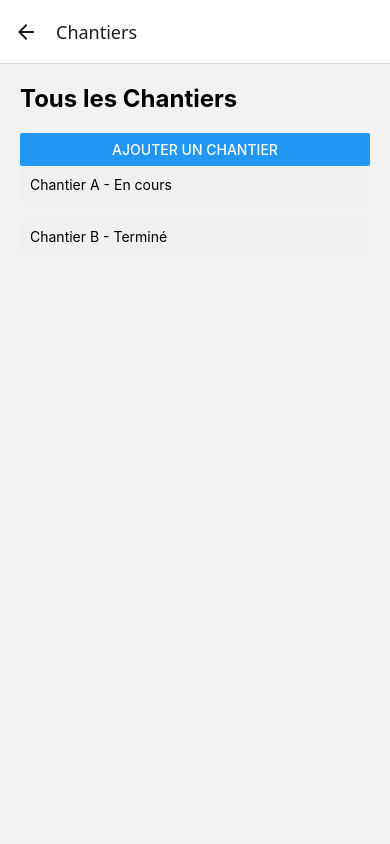
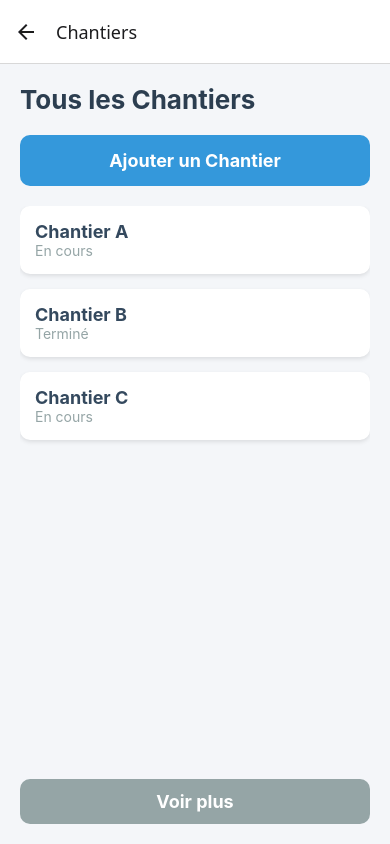
Before and after one commit to RobelEs/Projet-Archi-HEG, a React Native app: screen /Chantiers in a window 390 px wide. Built offline with nearby package versions, Linux system fonts and the light colour scheme.

Commit message:
05.03.13

```diff
--- a/composants/ChantierForm.js
+++ b/composants/ChantierForm.js
@@ -1,5 +1,5 @@
 import React, { useState } from "react";
-import { View, Text, TextInput, Button, StyleSheet } from "react-native";
+import { View, Text, TextInput, TouchableOpacity, StyleSheet, Alert } from "react-native";
 
 const ChantierForm = ({ onSubmit }) => {
   const [nom, setNom] = useState("");
@@ -7,7 +7,7 @@ const ChantierForm = ({ onSubmit }) => {
 
   const handleSubmit = () => {
     if (!nom || !statut) {
-      alert("Veuillez remplir tous les champs !");
+      Alert.alert("Erreur", "Veuillez remplir tous les champs !");
       return;
     }
 
@@ -17,7 +17,7 @@ const ChantierForm = ({ onSubmit }) => {
   };
 
   return (
-    <View style={styles.container}>
+    <View style={styles.formContainer}>
       <Text style={styles.title}>Nouveau Chantier</Text>
 
       <Text style={styles.label}>Nom du Chantier</Text>
@@ -36,40 +36,66 @@ const ChantierForm = ({ onSubmit }) => {
         placeholder="Statut du chantier"
       />
 
-      <Button title="Ajouter" onPress={handleSubmit} />
+      {/* Bouton personnalisé avec style */}
+      <TouchableOpacity style={styles.submitButton} onPress={handleSubmit}>
+        <Text style={styles.submitButtonText}>Ajouter</Text>
+      </TouchableOpacity>
     </View>
   );
 };
 
 const styles = StyleSheet.create({
-  container: {
-    flex: 1,
+  formContainer: {
     width: "100%",
-    justifyContent: "center",
-    alignItems: "center",
-    paddingHorizontal: 20,
-    backgroundColor: "#fff",
+    maxWidth: 450, // Limiter la largeur du formulaire
+    padding: 20,
+    backgroundColor: "#fff", // Fond blanc pour le formulaire
+    borderRadius: 10,
+    shadowColor: "#000", // Ombre pour donner de la profondeur
+    shadowOffset: { width: 0, height: 4 },
+    shadowOpacity: 0.2,
+    shadowRadius: 6,
+    elevation: 5, // Ombre pour Android
+    alignItems: "stretch", // Assurer que les éléments prennent toute la largeur
   },
   title: {
     fontSize: 24,
     fontWeight: "bold",
     marginBottom: 20,
+    textAlign: "center",
+    color: "#2c3e50", // Couleur sombre pour le titre
   },
   label: {
     fontSize: 16,
-    alignSelf: "flex-start",
+    color: "#34495e", // Couleur gris foncé pour les labels
     marginBottom: 5,
   },
   input: {
-    width: "100%",
-    maxWidth: 400,
     height: 50,
     borderWidth: 1,
     borderColor: "#ccc",
     borderRadius: 8,
     paddingHorizontal: 15,
     marginBottom: 15,
-    backgroundColor: "#f9f9f9",
+    backgroundColor: "#fff", // Fond blanc pour les champs de texte
+    fontSize: 16,
+    color: "#2c3e50", // Texte sombre
+  },
+  submitButton: {
+    backgroundColor: "#3498db", // Bleu pour attirer l'attention sur le bouton
+    paddingVertical: 15,
+    paddingHorizontal: 30,
+    borderRadius: 8,
+    alignItems: "center",
+    marginTop: 20,
+    elevation: 3, // Ombre pour effet de surélévation sur Android
+    shadowOpacity: 0.1, // Ombre pour iOS
+    shadowRadius: 5,
+  },
+  submitButtonText: {
+    color: "#fff",
+    fontSize: 18,
+    fontWeight: "bold",
   },
 });
 
--- /dev/null
+++ b/composants/GenericList.js
@@ -0,0 +1,32 @@
+import React from "react";
+import { View, FlatList, Text, StyleSheet } from "react-native";
+
+const GenericList = ({ data, renderItemContent }) => {
+  return (
+    <FlatList
+      data={data}
+      keyExtractor={(item) => item.id.toString()}  // Assure-toi que chaque élément a une propriété 'id' unique
+      renderItem={({ item }) => (
+        <View style={styles.itemContainer}>
+          {renderItemContent(item)}  {/* Appelle la fonction renderItemContent pour personnaliser le rendu de chaque item */}
+        </View>
+      )}
+    />
+  );
+};
+
+const styles = StyleSheet.create({
+  itemContainer: {
+    backgroundColor: "#fff",
+    padding: 15,
+    marginBottom: 15,
+    borderRadius: 10,
+    shadowColor: "#000",
+    shadowOpacity: 0.1,
+    shadowOffset: { width: 0, height: 2 },
+    shadowRadius: 4,
+    elevation: 5,  // Ombre sur Android
+  },
+});
+
+export default GenericList;
--- a/screens/AjouterChantierScreen.js
+++ b/screens/AjouterChantierScreen.js
@@ -1,31 +1,30 @@
-// screens/AjouterChantierScreen.js
+// AjouterChantierScreen.js
 import React from "react";
-import { View, StyleSheet } from "react-native";
+import { View, StyleSheet, ScrollView } from "react-native";
 import ChantierForm from "../composants/ChantierForm";
 
 const AjouterChantierScreen = ({ navigation }) => {
   const handleAjoutChantier = (chantier) => {
     console.log("Chantier ajouté :", chantier);
-    navigation.navigate("Chantiers"); // Retour à la liste des chantiers après l'ajout
+    navigation.replace("Chantiers"); // Remplace la page AjouterChantier par Chantiers
   };
 
   return (
-    <View style={styles.container}>
+    <ScrollView contentContainerStyle={styles.container}>
       <ChantierForm onSubmit={handleAjoutChantier} />
-    </View>
+    </ScrollView>
   );
 };
 
 const styles = StyleSheet.create({
-    container: {
-      flex: 1,
-      width: "100%",
-      justifyContent: "center",
-      alignItems: "center",
-      padding: 20,
-      backgroundColor: "#fff",
-    },
-  });
-
+  container: {
+    flexGrow: 1, // Utilise flexGrow pour garantir que le contenu occupe toute la hauteur disponible
+    width: "100%",
+    padding: 20,
+    backgroundColor: "#f5f5f5", // Arrière-plan plus doux
+    justifyContent: "center", // Centrer le contenu verticalement
+    alignItems: "center", // Centrer horizontalement
+  },
+});
 
 export default AjouterChantierScreen;
--- a/screens/ChantiersScreen.js
+++ b/screens/ChantiersScreen.js
@@ -1,31 +1,52 @@
-// screens/ChantiersScreen.js
-import React from "react";
-import { View, Text, Button, StyleSheet, FlatList } from "react-native";
+import React, { useState } from "react";
+import { View, Text, TouchableOpacity, StyleSheet } from "react-native";
+import GenericList from "../composants/GenericList";  // Assure-toi d'importer correctement ton composant GenericList
 
 const ChantiersScreen = ({ navigation }) => {
   const chantiers = [
     { id: "1", nom: "Chantier A", statut: "En cours" },
     { id: "2", nom: "Chantier B", statut: "Terminé" },
+    { id: "3", nom: "Chantier C", statut: "En cours" },
+    { id: "4", nom: "Chantier D", statut: "Terminé" },
+    { id: "5", nom: "Chantier E", statut: "En cours" },
+    { id: "6", nom: "Chantier F", statut: "Terminé" },
   ];
+
+  const [visibleItems, setVisibleItems] = useState(3);  // Nombre d'éléments à afficher initialement
+
+  const loadMoreItems = () => {
+    setVisibleItems(visibleItems + 3);  // Ajouter 3 éléments à chaque fois qu'on clique sur "Voir plus"
+  };
+
+  // Limite les chantiers affichés à ceux qui sont visibles
+  const limitedChantiers = chantiers.slice(0, visibleItems);
+
+  // Fonction pour afficher chaque chantier
+  const renderChantier = (item) => (
+    <>
+      <Text style={styles.chantierName}>{item.nom}</Text>
+      <Text style={styles.chantierStatus}>{item.statut}</Text>
+    </>
+  );
 
   return (
     <View style={styles.container}>
       <Text style={styles.title}>Tous les Chantiers</Text>
 
-      <Button
-        title="Ajouter un chantier"
-        onPress={() => navigation.navigate('AjouterChantier')}
-      />
+      <TouchableOpacity
+        style={styles.addButton}
+        onPress={() => navigation.navigate("AjouterChantier")}
+      >
+        <Text style={styles.addButtonText}>Ajouter un Chantier</Text>
+      </TouchableOpacity>
 
-      <FlatList
-        data={chantiers}
-        keyExtractor={(item) => item.id}
-        renderItem={({ item }) => (
-          <View style={styles.chantierCard}>
-            <Text>{item.nom} - {item.statut}</Text>
-          </View>
-        )}
-      />
+      {/* Utilisation du composant GenericList */}
+      <GenericList data={limitedChantiers} renderItemContent={renderChantier} />
+
+      {/* Bouton pour charger plus d'éléments */}
+      <TouchableOpacity style={styles.loadMoreButton} onPress={loadMoreItems}>
+        <Text style={styles.loadMoreText}>Voir plus</Text>
+      </TouchableOpacity>
     </View>
   );
 };
@@ -33,18 +54,47 @@ const ChantiersScreen = ({ navigation }) => {
 const styles = StyleSheet.create({
   container: {
     flex: 1,
+    backgroundColor: "#f4f6f9",
     padding: 20,
   },
   title: {
-    fontSize: 24,
+    fontSize: 26,
     fontWeight: "bold",
     marginBottom: 20,
+    color: "#2c3e50",
   },
-  chantierCard: {
-    marginBottom: 15,
-    padding: 10,
-    backgroundColor: "#f0f0f0",
-    borderRadius: 5,
+  addButton: {
+    backgroundColor: "#3498db",  // Bleu
+    paddingVertical: 15,
+    borderRadius: 10,
+    marginBottom: 20,
+    alignItems: "center",
+  },
+  addButtonText: {
+    color: "#fff",
+    fontSize: 18,
+    fontWeight: "bold",
+  },
+  loadMoreButton: {
+    backgroundColor: "#95a5a6",
+    paddingVertical: 12,
+    borderRadius: 10,
+    marginTop: 20,
+    alignItems: "center",
+  },
+  loadMoreText: {
+    color: "#fff",
+    fontSize: 18,
+    fontWeight: "bold",
+  },
+  chantierName: {
+    fontSize: 18,
+    fontWeight: "bold",
+    color: "#34495e",
+  },
+  chantierStatus: {
+    fontSize: 14,
+    color: "#95a5a6",
   },
 });
 
--- a/screens/ClientsScreen.js
+++ b/screens/ClientsScreen.js
@@ -1,4 +1,3 @@
-// screens/ClientsScreen.js
 import React from "react";
 import { View, Text, FlatList, TouchableOpacity, StyleSheet } from "react-native";
 
@@ -31,23 +30,35 @@ const ClientsScreen = ({ navigation }) => {
 const styles = StyleSheet.create({
   container: {
     flex: 1,
+    backgroundColor: "#ecf0f1", // Fond clair pour un aspect plus moderne
     padding: 20,
   },
   title: {
-    fontSize: 24,
+    fontSize: 26,
     fontWeight: "bold",
+    color: "#2c3e50", // Couleur sombre pour le titre
+    marginBottom: 20,
   },
   item: {
-    padding: 15,
-    marginVertical: 8,
-    backgroundColor: "#f0f0f0",
+    padding: 20,
+    marginVertical: 10,
+    backgroundColor: "#ffffff", // Fond blanc pour chaque item
     borderRadius: 10,
+    shadowColor: "#000", // Ombre pour donner un effet de profondeur
+    shadowOpacity: 0.1,
+    shadowOffset: { width: 0, height: 4 },
+    shadowRadius: 6,
+    elevation: 5, // Pour Android
   },
   itemText: {
-    fontSize: 18,
+    fontSize: 20,
+    fontWeight: "bold",
+    color: "#34495e", // Couleur sombre pour les titres des chantiers
   },
   itemSubText: {
-    color: "gray",
+    color: "#7f8c8d", // Gris clair pour la description
+    fontSize: 16,
+    marginTop: 5,
   },
 });
 
--- /dev/null
+++ b/screens/DonneesPersonnellesScreen.js
@@ -0,0 +1,128 @@
+// DonnéesPersonnellesScreen.js
+import React, { useState } from "react";
+import { View, Text, TextInput, TouchableOpacity, StyleSheet } from "react-native";
+
+const DonneesPersonnellesScreen = () => {
+  const [phone, setPhone] = useState("0123456789");
+  const [email, setEmail] = useState("exemple@email.com");
+  const [address, setAddress] = useState("123 Rue Exemple, Ville");
+
+  const firstName = "John";
+  const lastName = "Doe";
+  const birthDate = "01/01/1990";
+
+  const handleSave = () => {
+    alert("Données enregistrées !");
+  };
+
+  return (
+    <View style={styles.container}>
+      <Text style={styles.title}>Mes informations personnelles</Text>
+
+      <View style={styles.infoContainer}>
+        <Text style={styles.infoLabel}>Nom</Text>
+        <Text style={styles.infoText}>{lastName}</Text>
+      </View>
+
+      <View style={styles.infoContainer}>
+        <Text style={styles.infoLabel}>Prénom</Text>
+        <Text style={styles.infoText}>{firstName}</Text>
+      </View>
+
+      <View style={styles.infoContainer}>
+        <Text style={styles.infoLabel}>Date de naissance</Text>
+        <Text style={styles.infoText}>{birthDate}</Text>
+      </View>
+
+      {/* Modifiables */}
+      <View style={styles.inputContainer}>
+        <Text style={styles.label}>Numéro de téléphone</Text>
+        <TextInput
+          style={styles.input}
+          value={phone}
+          onChangeText={setPhone}
+          keyboardType="phone-pad"
+        />
+      </View>
+
+      <View style={styles.inputContainer}>
+        <Text style={styles.label}>Adresse email</Text>
+        <TextInput
+          style={styles.input}
+          value={email}
+          onChangeText={setEmail}
+          keyboardType="email-address"
+        />
+      </View>
+
+      <View style={styles.inputContainer}>
+        <Text style={styles.label}>Adresse</Text>
+        <TextInput
+          style={styles.input}
+          value={address}
+          onChangeText={setAddress}
+        />
+      </View>
+
+      <TouchableOpacity style={styles.saveButton} onPress={handleSave}>
+        <Text style={styles.saveButtonText}>Sauvegarder</Text>
+      </TouchableOpacity>
+    </View>
+  );
+};
+
+const styles = StyleSheet.create({
+  container: {
+    flex: 1,
+    padding: 20,
+    backgroundColor: "#f5f5f5",
+  },
+  title: {
+    fontSize: 24,
+    fontWeight: "bold",
+    marginBottom: 20,
+    color: "#333",
+  },
+  infoContainer: {
+    marginBottom: 15,
+  },
+  infoLabel: {
+    fontSize: 18,
+    color: "#555",
+  },
+  infoText: {
+    fontSize: 16,
+    color: "#777",
+    marginTop: 5,
+  },
+  inputContainer: {
+    marginBottom: 15,
+  },
+  label: {
+    fontSize: 18,
+    color: "#555",
+  },
+  input: {
+    height: 45,
+    borderColor: "#ccc",
+    borderWidth: 1,
+    borderRadius: 5,
+    paddingLeft: 10,
+    fontSize: 16,
+    marginTop: 5,
+  },
+  saveButton: {
+    backgroundColor: "#27AE60",
+    paddingVertical: 12,
+    borderRadius: 10,
+    marginTop: 30,
+    alignItems: "center",
+  },
+  saveButtonText: {
+    color: "#fff",
+    fontSize: 18,
+    fontWeight: "bold",
+  },
+});
+
+export default DonneesPersonnellesScreen;
```
Also changed, not shown: navigation/stackNavigation.js (+8 -6 lines), screens/HomeScreen.js (+5 -10 lines).
